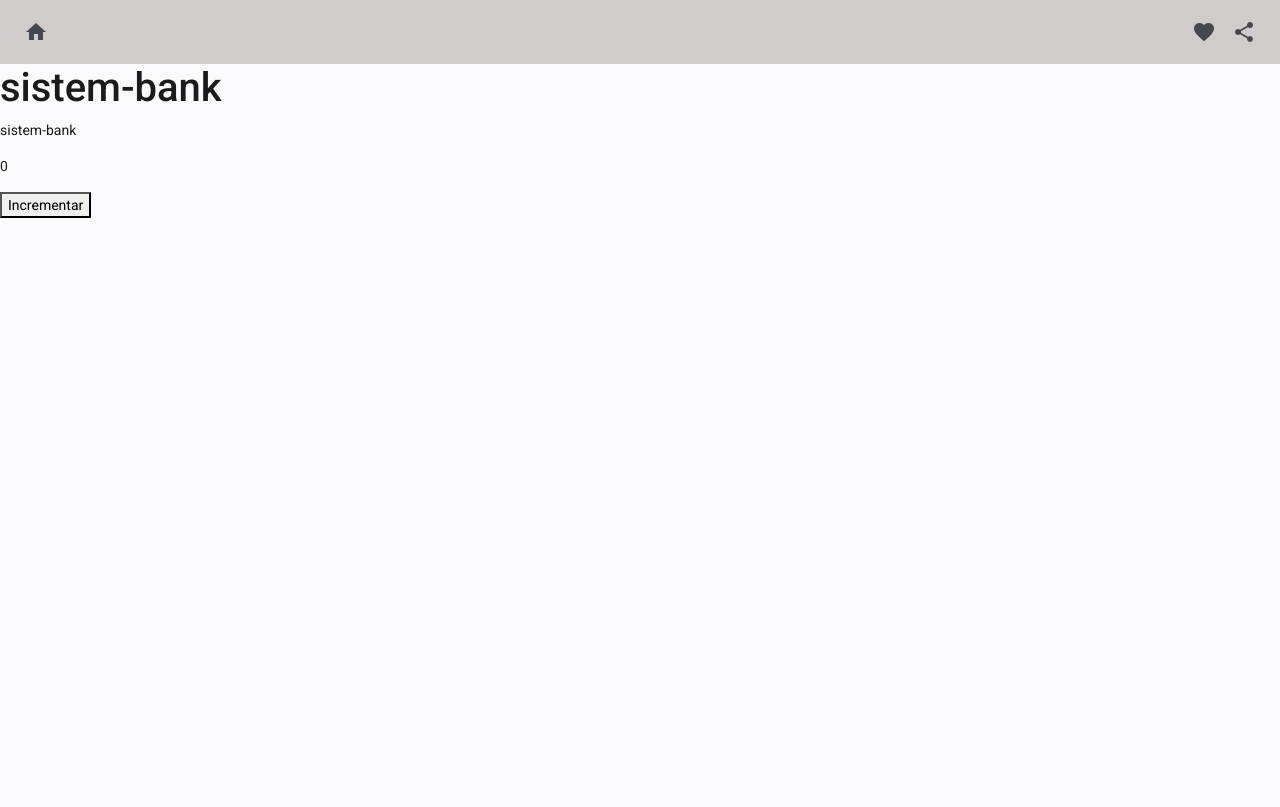
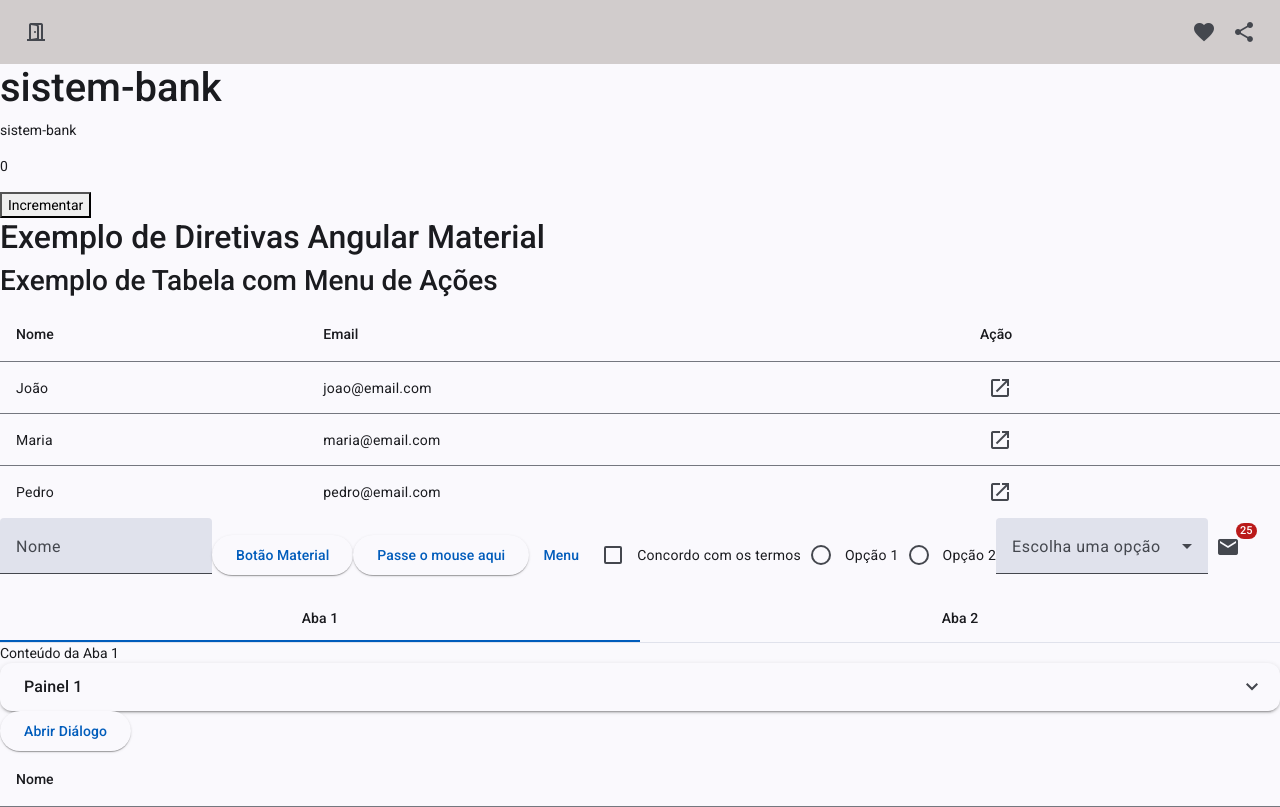
Before and after one commit to wemmelotec/trilha-front, an Angular app in the folder sistem-bank/: page / in a window 1280 px wide. Built offline with nearby package versions, Linux system fonts and the light colour scheme.

Commit message:
Testes
Componente para conhecer as principais diretivas do angular material utilizando o  property binding.
Importe do Google Fonts (Material Symbols) para utilizar icons

```diff
--- a/sistem-bank/src/app/app.html
+++ b/sistem-bank/src/app/app.html
@@ -3,5 +3,7 @@
 <p>{{title}}</p>
 <p>{{ count() }}</p>
 <button (click)="increment()">Incrementar</button>
+<h2>Exemplo de Diretivas Angular Material</h2>
+<app-main-diretivas-angular-material></app-main-diretivas-angular-material>
 
 <router-outlet></router-outlet>
--- a/sistem-bank/src/app/app.ts
+++ b/sistem-bank/src/app/app.ts
@@ -1,10 +1,11 @@
 import { Component, signal } from '@angular/core';
 import { RouterOutlet } from '@angular/router';
 import { Navbar } from "./shared/components/navbar/navbar";
+import { MainDiretivasAngularMaterial } from "./shared/components/main-diretivas-angular-material/main-diretivas-angular-material";
 
 @Component({
   selector: 'app-root',
-  imports: [RouterOutlet, Navbar],
+  imports: [RouterOutlet, Navbar, MainDiretivasAngularMaterial],
   templateUrl: './app.html',
   styleUrl: './app.scss'
 })
--- /dev/null
+++ b/sistem-bank/src/app/shared/components/main-diretivas-angular-material/main-diretivas-angular-material.html
@@ -0,0 +1,103 @@
+<!-- Exemplo de tabela (mat-table) com mat-menu de ações na última coluna -->
+<h3>Exemplo de Tabela com Menu de Ações</h3>
+<table mat-table [dataSource]="mockData" class="mat-elevation-z8">
+	<!-- Coluna Nome -->
+	<ng-container matColumnDef="nome">
+		<th mat-header-cell *matHeaderCellDef>Nome</th>
+		<td mat-cell *matCellDef="let element">{{element.nome}}</td>
+	</ng-container>
+
+	<!-- Coluna Email -->
+	<ng-container matColumnDef="email">
+		<th mat-header-cell *matHeaderCellDef>Email</th>
+		<td mat-cell *matCellDef="let element">{{element.email}}</td>
+	</ng-container>
+
+	<!-- Coluna Ações -->
+	<ng-container matColumnDef="acoes">
+		<th mat-header-cell *matHeaderCellDef>Ação</th>
+		<td mat-cell *matCellDef="let element">
+			<button mat-icon-button [matMenuTriggerFor]="menu" aria-label="Ações">
+				<mat-icon>open_in_new</mat-icon>
+			</button>
+			<mat-menu #menu="matMenu">
+				<button mat-menu-item (click)="editar(element)">Editar</button>
+				<button mat-menu-item (click)="excluir(element)">Excluir</button>
+			</mat-menu>
+		</td>
+	</ng-container>
+
+	<tr mat-header-row *matHeaderRowDef="['nome', 'email', 'acoes']"></tr>
+	<tr mat-row *matRowDef="let row; columns: ['nome', 'email', 'acoes'];"></tr>
+</table>
+
+<!-- matInput: campo de texto estilizado pelo Material -->
+<mat-form-field appearance="fill">
+	<mat-label>Nome</mat-label>
+	<input matInput placeholder="Digite seu nome">
+</mat-form-field>
+
+<!-- mat-button: botão estilizado pelo Material -->
+<button mat-raised-button color="primary">Botão Material</button>
+
+<!-- matTooltip: tooltip ao passar o mouse -->
+<button mat-raised-button matTooltip="Teste de Usabilidade">Passe o mouse aqui</button>
+
+<!-- matMenuTriggerFor: botão que abre menu -->
+<button mat-button [matMenuTriggerFor]="menu">Menu</button>
+<mat-menu #menu="matMenu">
+	<button mat-menu-item>Item 1</button>
+	<button mat-menu-item>Item 2</button>
+</mat-menu>
+
+<!-- matCheckbox: checkbox estilizado -->
+<mat-checkbox>Concordo com os termos</mat-checkbox>
+
+<!-- matRadioGroup/matRadioButton: radio buttons estilizados -->
+<mat-radio-group>
+	<mat-radio-button value="opcao1">Opção 1</mat-radio-button>
+	<mat-radio-button value="opcao2">Opção 2</mat-radio-button>
+</mat-radio-group>
+
+<!-- matSelect: select estilizado -->
+<mat-form-field appearance="fill">
+	<mat-label>Escolha uma opção</mat-label>
+	<mat-select>
+		<mat-option value="1">Opção 1</mat-option>
+		<mat-option value="2">Opção 2</mat-option>
+	</mat-select>
+</mat-form-field>
+
+<!-- matBadge: badge de notificação -->
+<button mat-icon-button matBadge="25" matBadgeColor="accent">
+	<mat-icon>mail</mat-icon>
+</button>
+
+<!-- matTabGroup/matTab: abas -->
+<mat-tab-group>
+	<mat-tab label="Aba 1">Conteúdo da Aba 1</mat-tab>
+	<mat-tab label="Aba 2">Conteúdo da Aba 2</mat-tab>
+</mat-tab-group>
+
+<!-- matExpansionPanel: painel expansível -->
+<mat-accordion>
+	<mat-expansion-panel>
+		<mat-expansion-panel-header>
+			Painel 1
+		</mat-expansion-panel-header>
+		<p>Conteúdo do painel expansível</p>
+	</mat-expansion-panel>
+</mat-accordion>
+
+<!-- matDialog: exemplo de botão para abrir diálogo (funcionalidade depende de implementação TS) -->
+<button mat-raised-button color="accent">Abrir Diálogo</button>
+
+<!-- matSort: exemplo de cabeçalho de tabela ordenável (funcionalidade depende de implementação TS) -->
+<table mat-table [dataSource]="[]" matSort>
+	<ng-container matColumnDef="nome">
+		<th mat-header-cell *matHeaderCellDef mat-sort-header>Nome</th>
+		<td mat-cell *matCellDef="let element">{{element.nome}}</td>
+	</ng-container>
+	<tr mat-header-row *matHeaderRowDef="['nome']"></tr>
+	<tr mat-row *matRowDef="let row; columns: ['nome'];"></tr>
+</table>
--- /dev/null
+++ b/sistem-bank/src/app/shared/components/main-diretivas-angular-material/main-diretivas-angular-material.ts
@@ -0,0 +1,55 @@
+import { Component } from '@angular/core';
+import { MatFormFieldModule } from '@angular/material/form-field';
+import { MatInputModule } from '@angular/material/input';
+import { MatButtonModule } from '@angular/material/button';
+import { MatTooltipModule } from '@angular/material/tooltip';
+import { MatMenuModule } from '@angular/material/menu';
+import { MatCheckboxModule } from '@angular/material/checkbox';
+import { MatRadioModule } from '@angular/material/radio';
+import { MatSelectModule } from '@angular/material/select';
+import { MatBadgeModule } from '@angular/material/badge';
+import { MatIconModule } from '@angular/material/icon';
+import { MatTabsModule } from '@angular/material/tabs';
+import { MatExpansionModule } from '@angular/material/expansion';
+import { MatTableModule } from '@angular/material/table';
+import { MatSortModule } from '@angular/material/sort';
+
+@Component({
+  selector: 'app-main-diretivas-angular-material',
+  imports: [
+    MatFormFieldModule,
+    MatInputModule,
+    MatButtonModule,
+    MatTooltipModule,
+    MatMenuModule,
+    MatCheckboxModule,
+    MatRadioModule,
+    MatSelectModule,
+    MatBadgeModule,
+    MatIconModule,
+    MatTabsModule,
+    MatExpansionModule,
+    MatTableModule,
+    MatSortModule
+  ],
+  templateUrl: './main-diretivas-angular-material.html',
+  styleUrl: './main-diretivas-angular-material.scss'
+})
+export class MainDiretivasAngularMaterial {
+  // Dados mockados para a tabela
+  mockData = [
+    { nome: 'João', email: 'joao@email.com' },
+    { nome: 'Maria', email: 'maria@email.com' },
+    { nome: 'Pedro', email: 'pedro@email.com' }
+  ];
+
+  // Método chamado ao clicar em Editar
+  editar(element: any) {
+    alert('Editar: ' + element.nome);
+  }
+
+  // Método chamado ao clicar em Excluir
+  excluir(element: any) {
+    alert('Excluir: ' + element.nome);
+  }
+}
--- a/sistem-bank/src/app/shared/components/navbar/navbar.html
+++ b/sistem-bank/src/app/shared/components/navbar/navbar.html
@@ -1,8 +1,6 @@
 <mat-toolbar>
   <button mat-icon-button [matMenuTriggerFor]="menu" aria-label="Menu">
-    <mat-icon aria-hidden="false" aria-label="Example home icon" fontIcon="home"
-      >menu</mat-icon
-    >
+    <span class="material-symbols-outlined">door_open</span>
   </button>
   <mat-menu #menu="matMenu">
     <button mat-menu-item>Item 1</button>
--- a/sistem-bank/src/index.html
+++ b/sistem-bank/src/index.html
@@ -8,6 +8,7 @@
   <link rel="icon" type="image/x-icon" href="favicon.ico">
   <link href="https://fonts.googleapis.com/css2?family=Roboto:wght@300;400;500&display=swap" rel="stylesheet">
   <link href="https://fonts.googleapis.com/icon?family=Material+Icons" rel="stylesheet">
+  <link rel="stylesheet" href="https://fonts.googleapis.com/css2?family=Material+Symbols+Outlined" />
 </head>
 <body>
   <app-root></app-root>
```
Also changed, not shown: sistem-bank/src/app/shared/components/main-diretivas-angular-material/main-diretivas-angular-material.scss (added), 1 other file (tests, documents, lock files or other folders).
